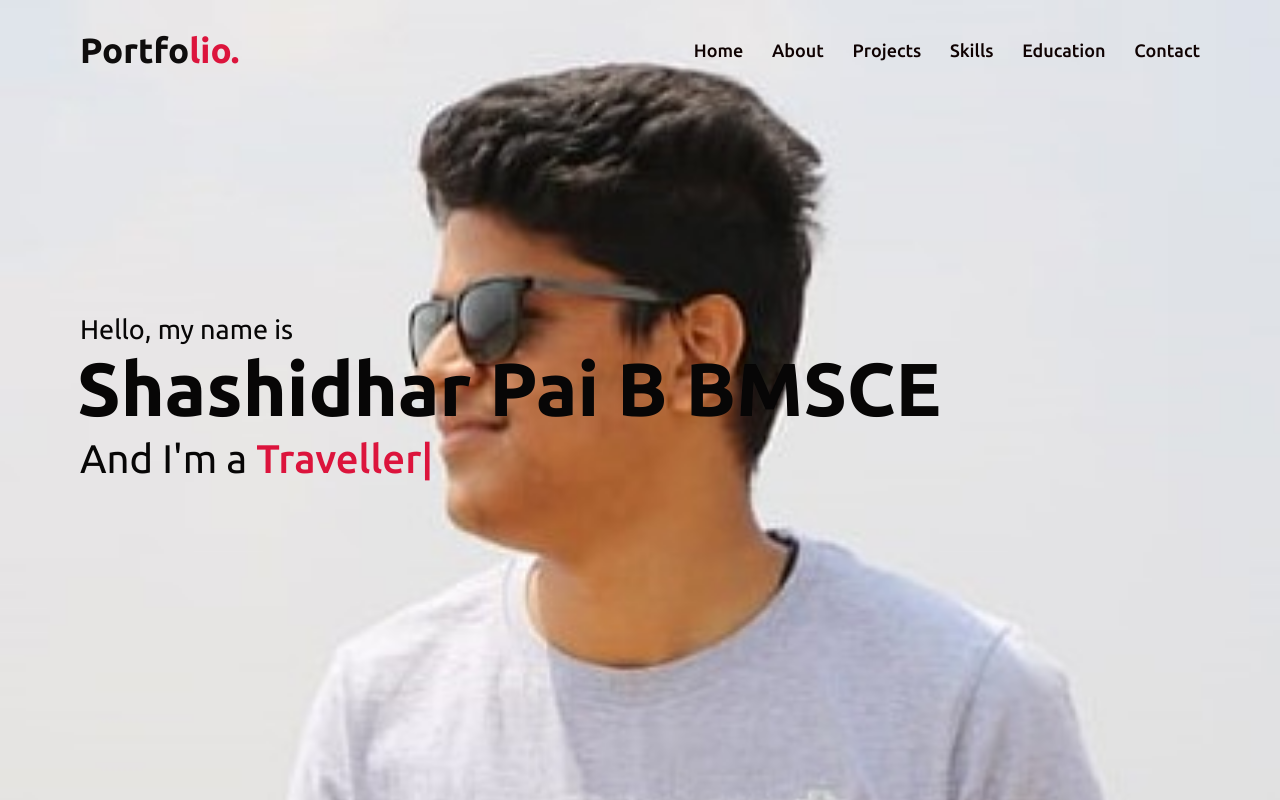
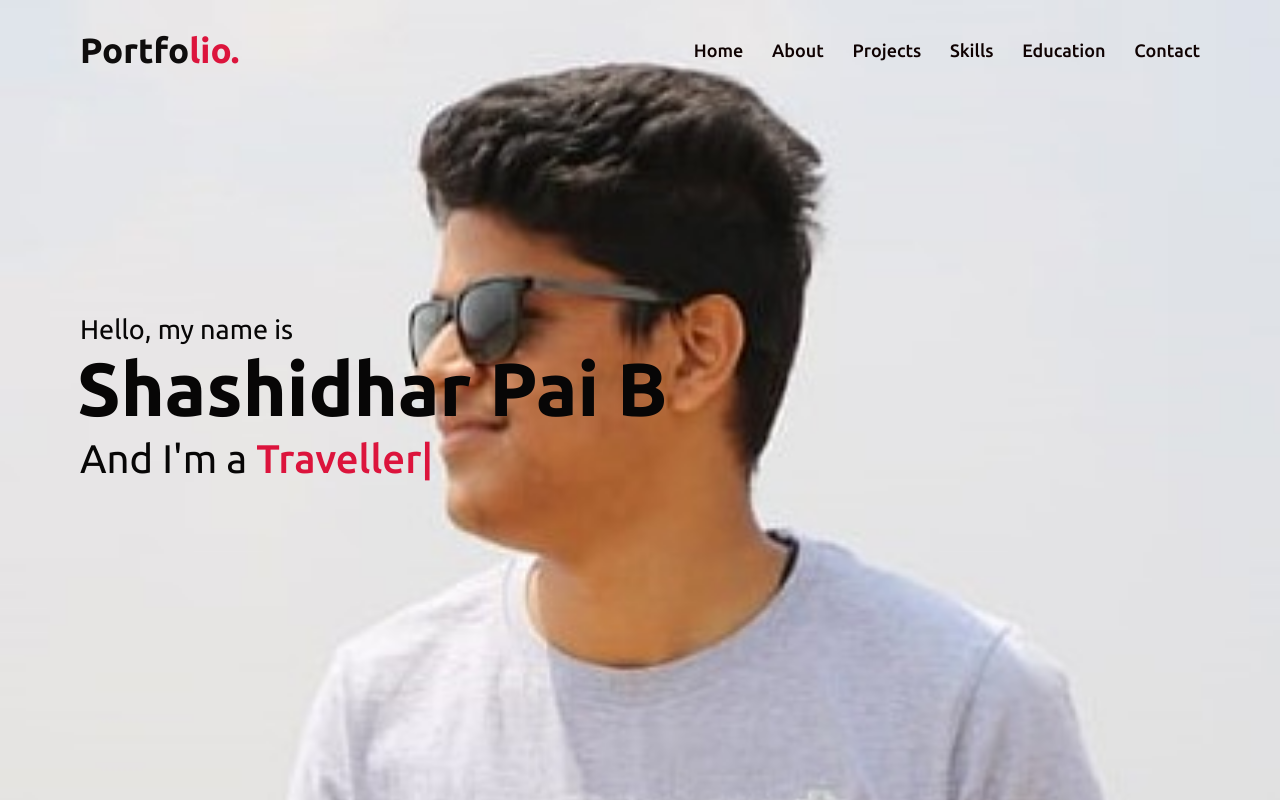
Before and after one commit to Shashipai/shashidhar, a plain HTML site: page index.html in a window 1280 px wide. Shown: the top 800 px of the page. Drawn offline with nearby package versions, Linux system fonts and the light colour scheme.

Commit message:
Update index.html

```diff
--- a/index.html
+++ b/index.html
@@ -40,7 +40,7 @@
         <div class="max-width">
             <div class="home-content">
                 <div class="text-1">Hello, my name is</div>
-                <div class="text-2">Shashidhar Pai B BMSCE</div>
+                <div class="text-2">Shashidhar Pai B </div>
                 <div class="text-3">And I'm a <span class="typing"></span></div>
             </div>
         </div>
```
